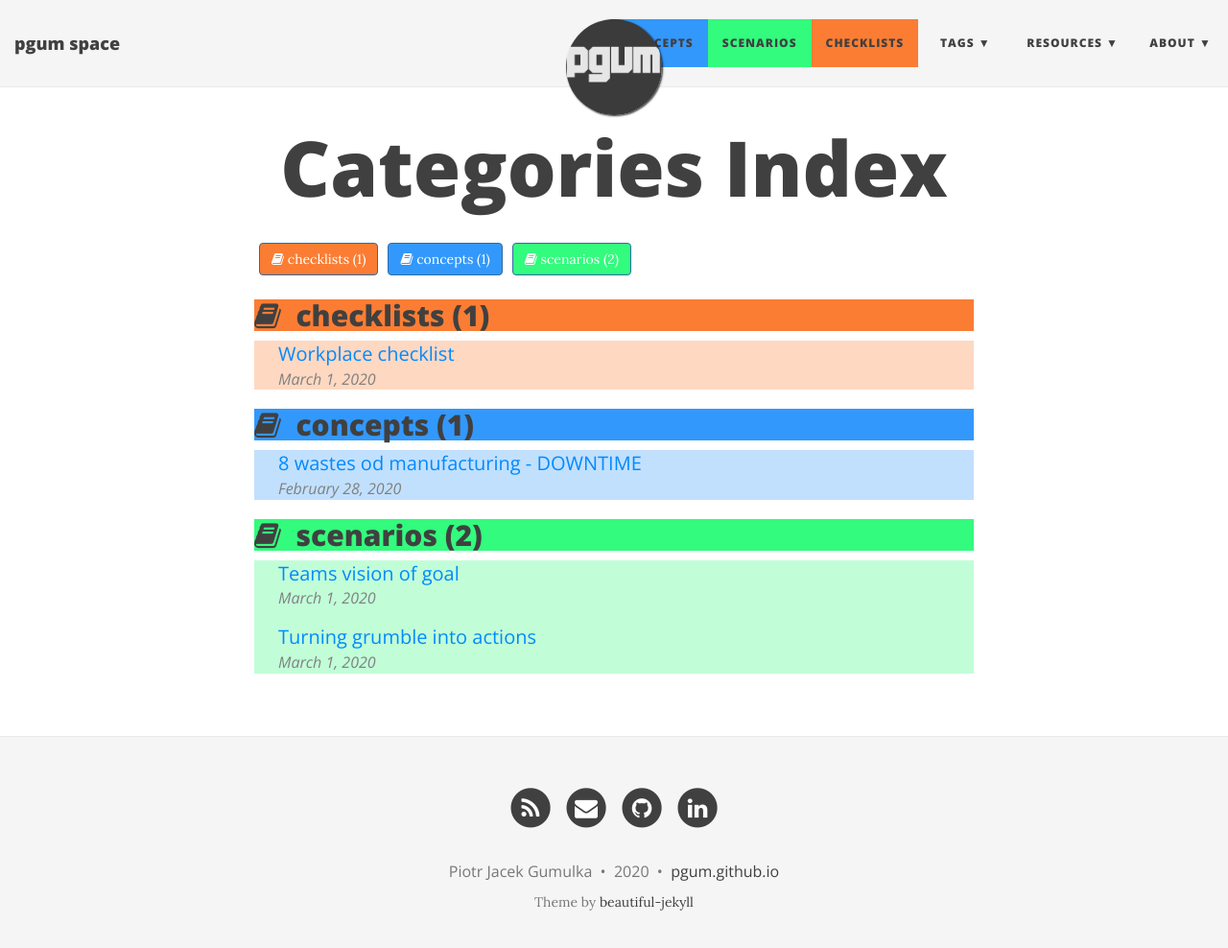
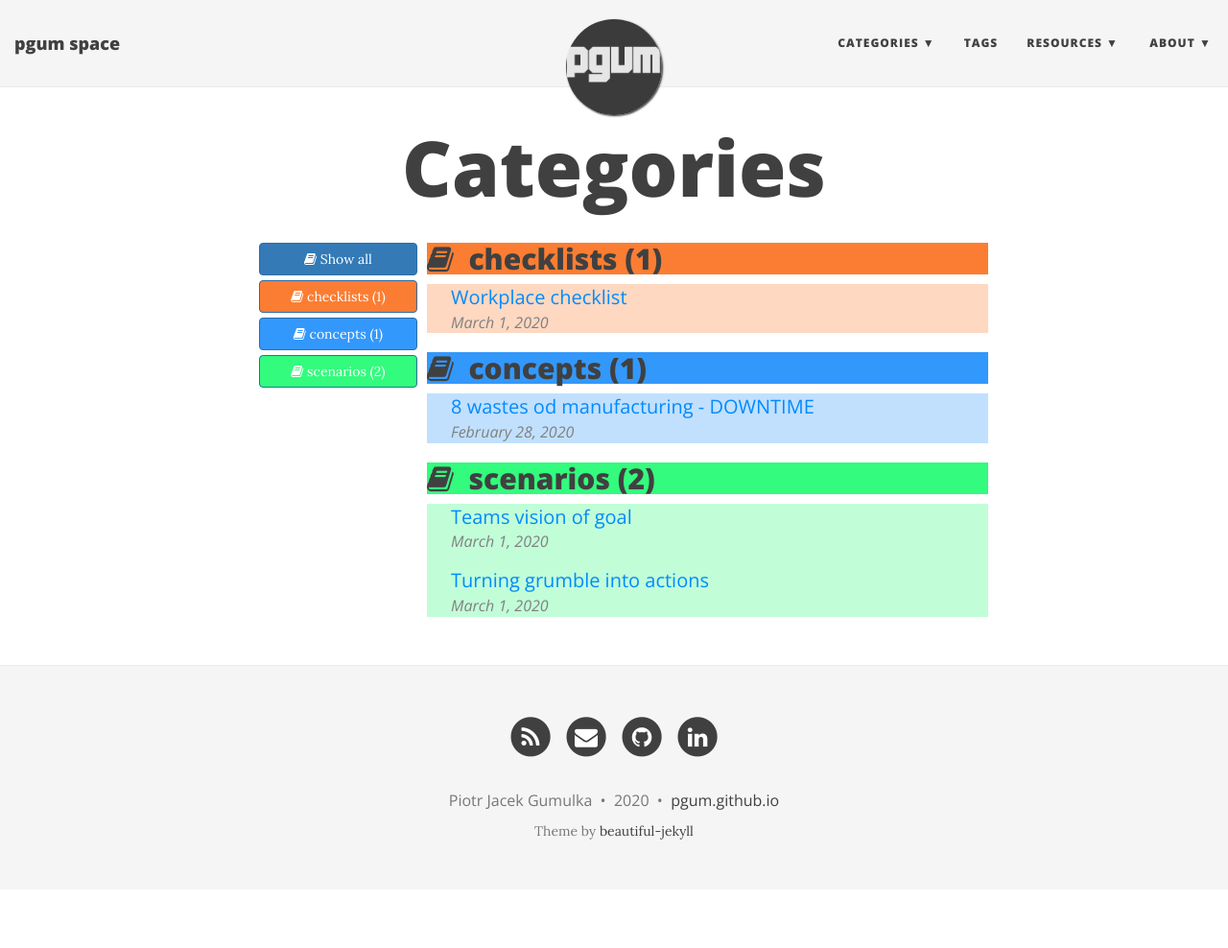
Before and after one commit to pgum/pgum.github.io, a Jekyll site: the page built from categories.html, in a window 1280 px wide and 1001 px high. Shown: the top 988 px of the window at 96% size. Built offline with Jekyll 4.4.1, drawn with Linux system fonts in a browser that asks for light colours; nearby versions of some CDN libraries.

Commit message:
new categories and navbar

```diff
--- a/_config.yml
+++ b/_config.yml
@@ -20,6 +20,7 @@ description: My interpretation of reality
 
 # List of links in the navigation bar
 navbar-links:
+  Tags: "tags"
   Resources:
     - Slides: "slides"
   About:
--- a/_includes/nav.html
+++ b/_includes/nav.html
@@ -17,31 +17,23 @@
     <div class="collapse navbar-collapse" id="main-navbar">
       <ul class="nav navbar-nav navbar-right">
         <!-- Categories -->
-          {%- for category in site.categories -%}
-          {% capture category_name %}{{ category | first }}{% endcapture %}
-            <li class="navlinks-container">
-              <li class="post-category-{{ category_name }}"><a href="/categories/#{{ category_name }}">{{ category_name }}</a></li>
-              </li>
-          {%- endfor -%}
-        <!-- Tags -->
           <li class="navlinks-container">
-            <a class="navlinks-parent" href="javascript:void(0)">Tags</a>
+            <a class="navlinks-parent" href="javascript:void(0)">Categories</a>
             <div class="navlinks-children">
-{%- capture site_tags -%}
-    {%- for tag in site.tags -%}
-        {{- tag | first -}}{%- unless forloop.last -%},{%- endunless -%}
+            <a href="/categories">Show all</a>
+{%- capture site_categories -%}
+    {%- for category in site.categories -%}
+        {{- category | first -}}{%- unless forloop.last -%},{%- endunless -%}
     {%- endfor -%}
 {%- endcapture -%}
-{%- assign tags_list = site_tags | split:',' | sort -%}
+{%- assign categories_list = site_categories | split:',' | sort -%}
 
-{%- for tag in tags_list -%}
-              <a href="/tags/#{{- tag -}}">{{- tag -}}</a>
+{%- for category in categories_list -%}
+              <a class="post-category-{{ category }}" href="/categories/#{{- category -}}">{{- category -}}</a>
               {%- endfor %}
             </div>
           </li>
-
-
-
+        <!-- Categories End -->
       {%- for link in site.navbar-links -%}
         {%- if link[1].first %}
           <li class="navlinks-container">
--- a/categories.html
+++ b/categories.html
@@ -1,8 +1,10 @@
 ---
 layout: page
 permalink: /categories/
-title: Categories Index
+title: Categories
+description: Find resources you need
 ---
+
 {%- capture site_categories -%}
     {%- for cat in site.categories -%}
         {{- cat | first -}}{%- unless forloop.last -%},{%- endunless -%}
@@ -10,14 +12,18 @@ title: Categories Index
 {%- endcapture -%}
 {%- assign tags_list = site_categories | split:',' | sort -%}
 
-<div id="categories-list">
+    <div class="row">
+        <div class="col-lg-3 col-md-3" id="categories-list">
+          <a href="#all" class="btn btn-block btn-primary tag-btn "><i class="fa fa-book" aria-hidden="true"></i>&nbsp;Show all</a>
+          {%- for tag in tags_list -%}
+          <a href="#{{- tag -}}" class="btn-block btn btn-primary tag-btn post-category-{{- tag -}}"><i class="fa fa-book" aria-hidden="true"></i>&nbsp;{{- tag -}}&nbsp;({{site.categories[tag].size}})</a>
+          {%- endfor -%}
+        </div>
+        <div class="col-lg-9 col-md-9">
+<div id="full-tags-list" style="margin:-15px;">
 {%- for tag in tags_list -%}
-    <a href="#{{- tag -}}" class="btn btn-primary tag-btn post-category-{{- tag -}}"><i class="fa fa-book" aria-hidden="true"></i>&nbsp;{{- tag -}}&nbsp;({{site.categories[tag].size}})</a>
-{%- endfor -%}
-</div>
-<div id="full-tags-list">
-{%- for tag in tags_list -%}
-    <h2 id="{{- tag -}}" class=" post-category-{{- tag -}}">
+<div id="{{- tag -}}" class="category-list" style="display:none;">
+    <h2 class=" post-category-{{- tag -}}">
 
         <i class="fa fa-book" aria-hidden="true"></i>
         &nbsp;{{- tag -}}&nbsp;({{site.categories[tag].size}})
--- a/css/main.css
+++ b/css/main.css
@@ -787,13 +787,13 @@ pre {
   font-size: 16px;
 }
 /* PJG */
-.post-category-concepts { background-color: rgba(51,152,251,1); }
+.post-category-concepts { background-color: rgba(51,152,251,1) !important;}
 .post-category-concepts-list { background-color: rgba(51,152,251,0.3); }
 
-.post-category-scenarios { background-color: rgba(51,251,125,1); }
+.post-category-scenarios { background-color: rgba(51,251,125,1) !important;}
 .post-category-scenarios-list { background-color: rgba(51,251,125,0.3); }
 
-.post-category-checklists { background-color: rgba(251,125,51,1); }
+.post-category-checklists { background-color: rgba(251,125,51,1) !important;}
 .post-category-checklists-list { background-color: rgba(251,125,51,0.3); }
 
 .box,
```
Also changed, not shown: other parts of categories.html (+24 -0 lines).
